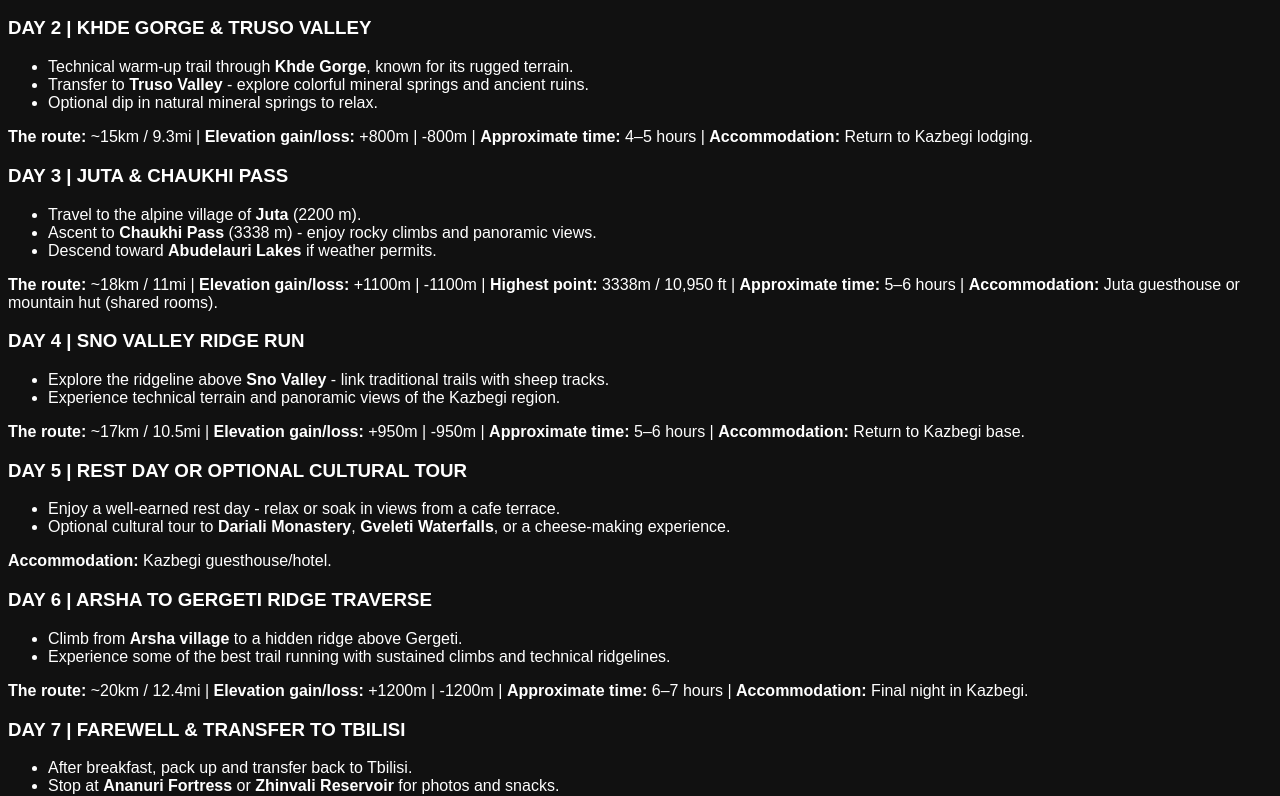
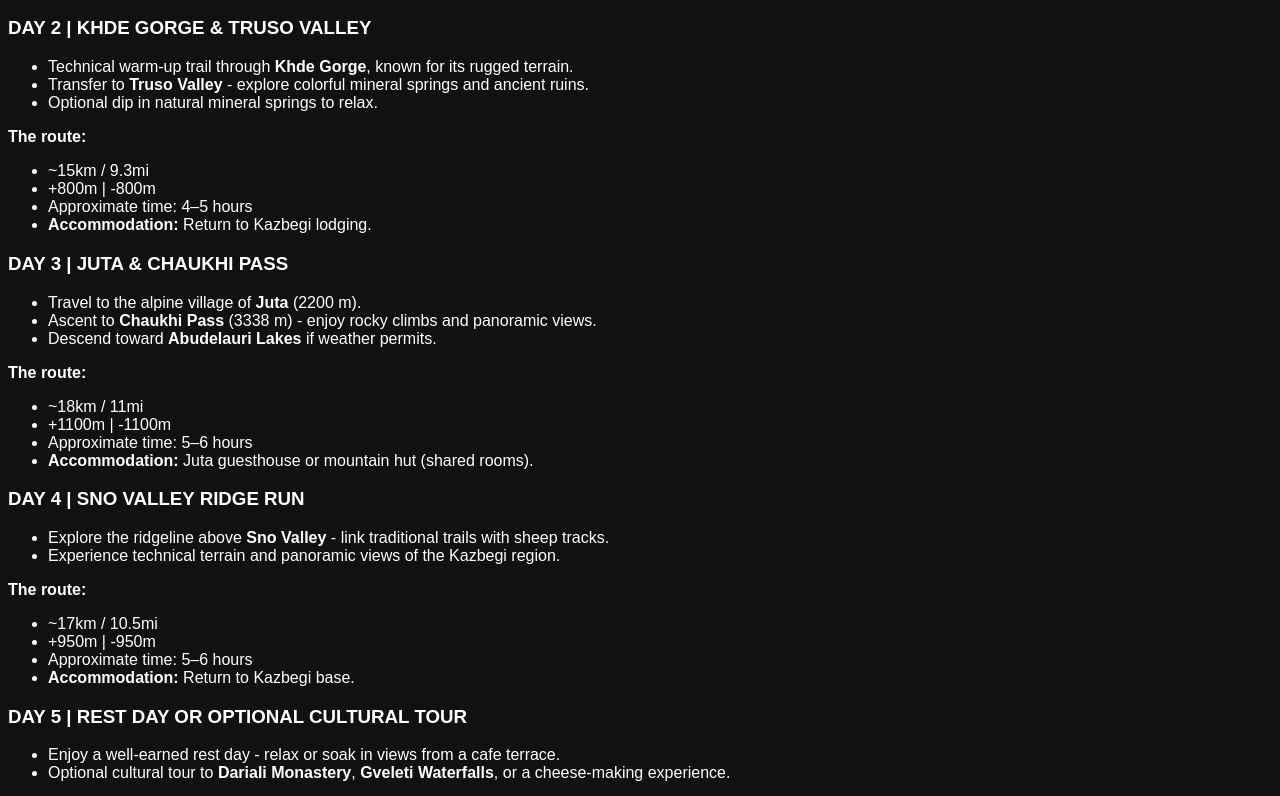
Before and after one commit to irakliShengelia/wrestling, a Nuxt app: page /skyrunning-camp in a window 1280 px wide. Shown: the part 1125-1921 px from the top of the page. Built offline with nearby package versions, Linux system fonts and the light colour scheme.

Commit message:
style improvements

```diff
--- a/pages/skyrunning-camp.vue
+++ b/pages/skyrunning-camp.vue
@@ -3,7 +3,7 @@
     class="h-screen bg-cover bg-center flex items-center justify-center text-black"
     style="background-image: url('https://shared-img.digitize.ge/pascal_by_Thomas_Lutz-min%20(1).jpg');"
   >
-    <div class="bg-white/90 p-10 rounded-xl text-center shadow-lg">
+    <div class="bg-white/90 p-10 rounded-xl text-left shadow-lg max-w-4xl mx-auto">
       <h1 class="text-5xl md:text-6xl font-bold text-blue-600">Sky-Running Camp with Pascal Egli</h1>
       <p class="text-xl mt-4 text-gray-800">A high-altitude trail running camp across Georgia's majestic mountains</p>
       <div class="mt-6 flex flex-col md:flex-row gap-4">
@@ -23,10 +23,10 @@
     </div>
   </section>
 
-  <section class="py-16 px-6 bg-white text-center">
+  <section class="py-16 px-6 bg-white text-left max-w-4xl mx-auto">
     <h1 class="text-5xl font-bold text-black">Kazbegi Skyrunning Camp</h1>
     <h2 class="text-3xl font-semibold text-blue-600 mt-2">COMFORT VERSION</h2>
-    <p class="text-lg text-gray-700 mt-4 max-w-3xl mx-auto">
+    <p class="text-lg text-gray-700 mt-4">
       An extraordinary week of high-altitude running in the Caucasus mountains of Georgia — a skyrunner's dream through untamed trails, ancient culture, and breathtaking views.
     </p>
 
@@ -40,104 +40,128 @@
   </section>
 
   <!-- Camp Overview Section -->
-  <section class="py-16 px-6 bg-gray-100 text-center">
+  <section class="py-16 px-6 bg-gray-100 text-left max-w-4xl mx-auto">
     <h2 class="text-4xl font-bold text-blue-600">Kazbegi Skyrunning Camp Overview</h2>
-    <p class="text-lg text-gray-800 mt-4 max-w-3xl mx-auto">
+    <p class="text-lg text-gray-800 mt-4">
       Welcome to Kazbegi, a hidden gem nestled in the Greater Caucasus. Picture rugged alpine ridges, sweeping valleys, glaciers, and remote trails winding through centuries-old villages. This 7-day skyrunning camp offers an epic blend of endurance, adventure, and exploration.
     </p>
     <p class="text-lg text-gray-800 mt-4">
       This adventure includes nearly 100 miles (160 km) of trail running with over 9,800 meters (32,000 ft) of elevation gain. It's challenging, beautiful, and unlike anything else in Europe. Starting and ending in Tbilisi, we'll base ourselves in Stepantsminda (Kazbegi), Georgia — gateway to Mount Kazbek (5,047m).
     </p>
     <h3 class="text-2xl font-semibold text-black mt-6">Why Travel With Us</h3>
-    <p class="text-lg text-gray-800 mt-4 max-w-3xl mx-auto">
+    <p class="text-lg text-gray-800 mt-4">
       We are a small, family-run team who specialize in crafting unique running experiences that balance raw wilderness with comfort. Every detail is handled with care to ensure a meaningful and memorable journey — because this is your dream, your effort, and your time.
     </p>
     <h3 class="text-2xl font-semibold text-black mt-6">Who Is This For?</h3>
-    <p class="text-lg text-gray-800 mt-4 max-w-3xl mx-auto">
+    <p class="text-lg text-gray-800 mt-4">
       If you're a trail runner or road runner seeking the next level of adventure, this camp is for you. You don't need to be a racer — just in good shape and ready to run for 6–8 hours daily with substantial elevation gain.
     </p>
     <h3 class="text-2xl font-semibold text-black mt-6">Fitness Requirements</h3>
-    <p class="text-lg text-gray-800 mt-4 max-w-3xl mx-auto">
+    <p class="text-lg text-gray-800 mt-4">
       This is a high-effort trip with daily outings of 6–8 hours and elevation gains of up to 1500m. You should be in excellent hiking/running condition and capable of mountain terrain. Not sure? Let's chat.
     </p>
   </section>
 
   <!-- Daily Itinerary Section -->
-  <section class="py-16 px-6 bg-white text-center">
-    <h2 class="text-4xl font-bold text-blue-600">Daily Itinerary</h2>
+  <section class="py-16 px-6 bg-white text-left max-w-4xl mx-auto shadow-lg rounded-lg">
+    <h2 class="text-4xl font-bold text-blue-600 mb-6 border-b-2 border-blue-600 pb-2">Daily Itinerary</h2>
 
-    <div class="mt-6">
-      <h3 class="text-2xl font-semibold text-black">Day 1 | Kazbegi Arrival & Acclimatization</h3>
-      <ul class="text-lg text-gray-800 mt-2">
+    <div class="mt-8">
+      <h3 class="text-3xl font-semibold text-black mb-2">Day 1 | Kazbegi Arrival & Acclimatization</h3>
+      <ul class="text-lg text-gray-800 mt-2 list-disc list-inside pl-5">
         <li>Transfer from Tbilisi to Kazbegi (Stepantsminda) - scenic 3–4 hour drive along the Georgian Military Highway.</li>
         <li>Check into cozy guesthouse or hotel with views of Mount Kazbek.</li>
         <li>Gentle acclimatization hike to <strong>Gergeti Trinity Church</strong> (2170 m) for stunning views.</li>
         <li>Evening safety briefing and overview of the week ahead.</li>
       </ul>
-      <p class="text-gray-800"><strong>Accommodation:</strong> Rooms Hotel Kazbegi or local guesthouse (twin/double occupancy).</p>
+      <p class="text-gray-800 mt-4"><strong>Accommodation:</strong> Rooms Hotel Kazbegi or local guesthouse (twin/double occupancy).</p>
     </div>
 
-    <div class="mt-6">
-      <h3 class="text-2xl font-semibold text-black">Day 2 | Khde Gorge & Truso Valley</h3>
-      <ul class="text-lg text-gray-800 mt-2">
+    <div class="mt-8">
+      <h3 class="text-3xl font-semibold text-black mb-2">Day 2 | Khde Gorge & Truso Valley</h3>
+      <ul class="text-lg text-gray-800 mt-2 list-disc list-inside pl-5">
         <li>Technical warm-up trail through <strong>Khde Gorge</strong>, known for its rugged terrain.</li>
         <li>Transfer to <strong>Truso Valley</strong> - explore colorful mineral springs and ancient ruins.</li>
         <li>Optional dip in natural mineral springs to relax.</li>
       </ul>
-      <p class="text-gray-800"><strong>The route:</strong> ~15km / 9.3mi | <strong>Elevation gain/loss:</strong> +800m | -800m | <strong>Approximate time:</strong> 4–5 hours | <strong>Accommodation:</strong> Return to Kazbegi lodging.</p>
+      <p class="text-gray-800 mt-4"><strong>The route:</strong></p>
+      <ul class="list-disc list-inside text-gray-800 pl-5">
+        <li><span class="icon-distance"><i class="fas fa-ruler-combined"></i> ~15km / 9.3mi</span></li>
+        <li><span class="icon-elevation"><i class="fas fa-arrow-up"></i> +800m | <i class="fas fa-arrow-down"></i> -800m</span></li>
+        <li><span class="icon-time"><i class="fas fa-clock"></i> Approximate time: 4–5 hours</span></li>
+        <li><strong>Accommodation:</strong> Return to Kazbegi lodging.</li>
+      </ul>
     </div>
 
-    <div class="mt-6">
-      <h3 class="text-2xl font-semibold text-black">Day 3 | Juta & Chaukhi Pass</h3>
-      <ul class="text-lg text-gray-800 mt-2">
+    <div class="mt-8">
+      <h3 class="text-3xl font-semibold text-black mb-2">Day 3 | Juta & Chaukhi Pass</h3>
+      <ul class="text-lg text-gray-800 mt-2 list-disc list-inside pl-5">
         <li>Travel to the alpine village of <strong>Juta</strong> (2200 m).</li>
         <li>Ascent to <strong>Chaukhi Pass</strong> (3338 m) - enjoy rocky climbs and panoramic views.</li>
         <li>Descend toward <strong>Abudelauri Lakes</strong> if weather permits.</li>
       </ul>
-      <p class="text-gray-800"><strong>The route:</strong> ~18km / 11mi | <strong>Elevation gain/loss:</strong> +1100m | -1100m | <strong>Highest point:</strong> 3338m / 10,950 ft | <strong>Approximate time:</strong> 5–6 hours | <strong>Accommodation:</strong> Juta guesthouse or mountain hut (shared rooms).</p>
+      <p class="text-gray-800 mt-4"><strong>The route:</strong></p>
+      <ul class="list-disc list-inside text-gray-800 pl-5">
+        <li><span class="icon-distance"><i class="fas fa-ruler-combined"></i> ~18km / 11mi</span></li>
+        <li><span class="icon-elevation"><i class="fas fa-arrow-up"></i> +1100m | <i class="fas fa-arrow-down"></i> -1100m</span></li>
+        <li><span class="icon-time"><i class="fas fa-clock"></i> Approximate time: 5–6 hours</span></li>
+        <li><strong>Accommodation:</strong> Juta guesthouse or mountain hut (shared rooms).</li>
+      </ul>
     </div>
 
-    <div class="mt-6">
-      <h3 class="text-2xl font-semibold text-black">Day 4 | Sno Valley Ridge Run</h3>
-      <ul class="text-lg text-gray-800 mt-2">
+    <div class="mt-8">
+      <h3 class="text-3xl font-semibold text-black mb-2">Day 4 | Sno Valley Ridge Run</h3>
+      <ul class="text-lg text-gray-800 mt-2 list-disc list-inside pl-5">
         <li>Explore the ridgeline above <strong>Sno Valley</strong> - link traditional trails with sheep tracks.</li>
         <li>Experience technical terrain and panoramic views of the Kazbegi region.</li>
       </ul>
-      <p class="text-gray-800"><strong>The route:</strong> ~17km / 10.5mi | <strong>Elevation gain/loss:</strong> +950m | -950m | <strong>Approximate time:</strong> 5–6 hours | <strong>Accommodation:</strong> Return to Kazbegi base.</p>
+      <p class="text-gray-800 mt-4"><strong>The route:</strong></p>
+      <ul class="list-disc list-inside text-gray-800 pl-5">
+        <li><span class="icon-distance"><i class="fas fa-ruler-combined"></i> ~17km / 10.5mi</span></li>
+        <li><span class="icon-elevation"><i class="fas fa-arrow-up"></i> +950m | <i class="fas fa-arrow-down"></i> -950m</span></li>
+        <li><span class="icon-time"><i class="fas fa-clock"></i> Approximate time: 5–6 hours</span></li>
+        <li><strong>Accommodation:</strong> Return to Kazbegi base.</li>
+      </ul>
     </div>
 
-    <div class="mt-6">
-      <h3 class="text-2xl font-semibold text-black">Day 5 | Rest Day or Optional Cultural Tour</h3>
-      <ul class="text-lg text-gray-800 mt-2">
+    <div class="mt-8">
+      <h3 class="text-3xl font-semibold text-black mb-2">Day 5 | Rest Day or Optional Cultural Tour</h3>
+      <ul class="text-lg text-gray-800 mt-2 list-disc list-inside pl-5">
         <li>Enjoy a well-earned rest day - relax or soak in views from a cafe terrace.</li>
         <li>Optional cultural tour to <strong>Dariali Monastery</strong>, <strong>Gveleti Waterfalls</strong>, or a cheese-making experience.</li>
       </ul>
-      <p class="text-gray-800"><strong>Accommodation:</strong> Kazbegi guesthouse/hotel.</p>
+      <p class="text-gray-800 mt-4"><strong>Accommodation:</strong> Kazbegi guesthouse/hotel.</p>
     </div>
 
-    <div class="mt-6">
-      <h3 class="text-2xl font-semibold text-black">Day 6 | Arsha to Gergeti Ridge Traverse</h3>
-      <ul class="text-lg text-gray-800 mt-2">
+    <div class="mt-8">
+      <h3 class="text-3xl font-semibold text-black mb-2">Day 6 | Arsha to Gergeti Ridge Traverse</h3>
+      <ul class="text-lg text-gray-800 mt-2 list-disc list-inside pl-5">
         <li>Climb from <strong>Arsha village</strong> to a hidden ridge above Gergeti.</li>
         <li>Experience some of the best trail running with sustained climbs and technical ridgelines.</li>
       </ul>
-      <p class="text-gray-800"><strong>The route:</strong> ~20km / 12.4mi | <strong>Elevation gain/loss:</strong> +1200m | -1200m | <strong>Approximate time:</strong> 6–7 hours | <strong>Accommodation:</strong> Final night in Kazbegi.</p>
+      <p class="text-gray-800 mt-4"><strong>The route:</strong></p>
+      <ul class="list-disc list-inside text-gray-800 pl-5">
+        <li><span class="icon-distance"><i class="fas fa-ruler-combined"></i> ~20km / 12.4mi</span></li>
+        <li><span class="icon-elevation"><i class="fas fa-arrow-up"></i> +1200m | <i class="fas fa-arrow-down"></i> -1200m</span></li>
+        <li><span class="icon-time"><i class="fas fa-clock"></i> Approximate time: 6–7 hours</span></li>
+        <li><strong>Accommodation:</strong> Final night in Kazbegi.</li>
+      </ul>
     </div>
 
-    <div class="mt-6">
-      <h3 class="text-2xl font-semibold text-black">Day 7 | Farewell & Transfer to Tbilisi</h3>
-      <ul class="text-lg text-gray-800 mt-2">
+    <div class="mt-8">
+      <h3 class="text-3xl font-semibold text-black mb-2">Day 7 | Farewell & Transfer to Tbilisi</h3>
+      <ul class="text-lg text-gray-800 mt-2 list-disc list-inside pl-5">
         <li>After breakfast, pack up and transfer back to Tbilisi.</li>
         <li>Stop at <strong>Ananuri Fortress</strong> or <strong>Zhinvali Reservoir</strong> for photos and snacks.</li>
       </ul>
-      <p class="text-gray-800">This marks the end of an unforgettable week in the Caucasus.</p>
+      <p class="text-gray-800 mt-4">This marks the end of an unforgettable week in the Caucasus.</p>
     </div>
   </section>
 
   <!-- Cancellation Policy Section -->
-  <section class="py-16 px-6 bg-gray-100 text-center">
+  <section class="py-16 px-6 bg-gray-100 text-left max-w-4xl mx-auto">
     <h2 class="text-4xl font-bold text-blue-600">Cancellation Policy</h2>
-    <ul class="text-lg text-gray-800 mt-4 max-w-3xl mx-auto list-disc list-inside">
+    <ul class="text-lg text-gray-800 mt-4 list-disc list-inside">
       <li>Pending trip: 25% deposit is fully refundable</li>
       <li>Confirmed trip: 25% deposit is non-refundable, but transferable to another trip within 1 year</li>
       <li>Less than 60 days before trip: no refund</li>
@@ -145,7 +169,7 @@
   </section>
 
   <!-- Request to Book Section -->
-  <section id="booking" class="py-16 px-6 bg-blue-600 text-white text-center">
+  <section id="booking" class="py-16 px-6 bg-blue-600 text-white text-left max-w-4xl mx-auto">
     <h2 class="text-4xl font-bold">Request to Book</h2>
     <form class="mt-8 max-w-xl mx-auto bg-white p-6 rounded-lg shadow-lg">
       <div class="mb-4">
```
